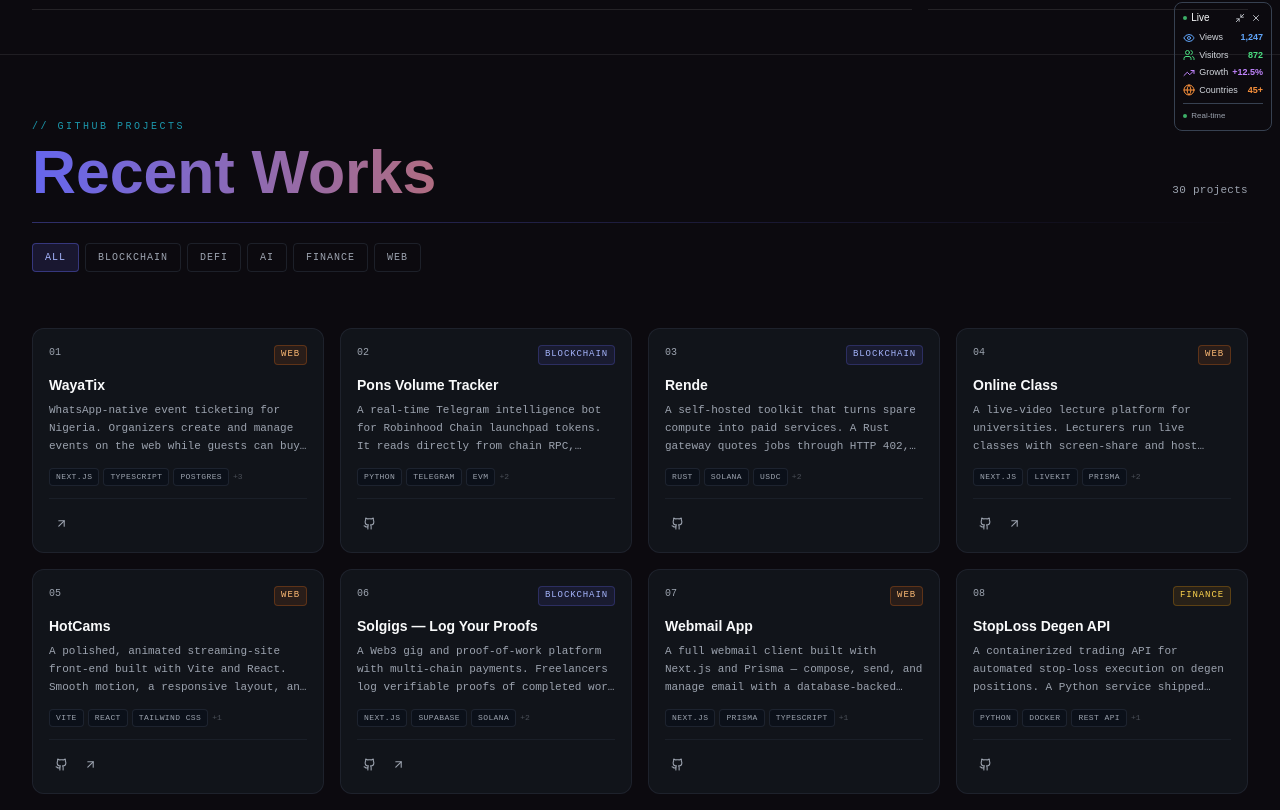
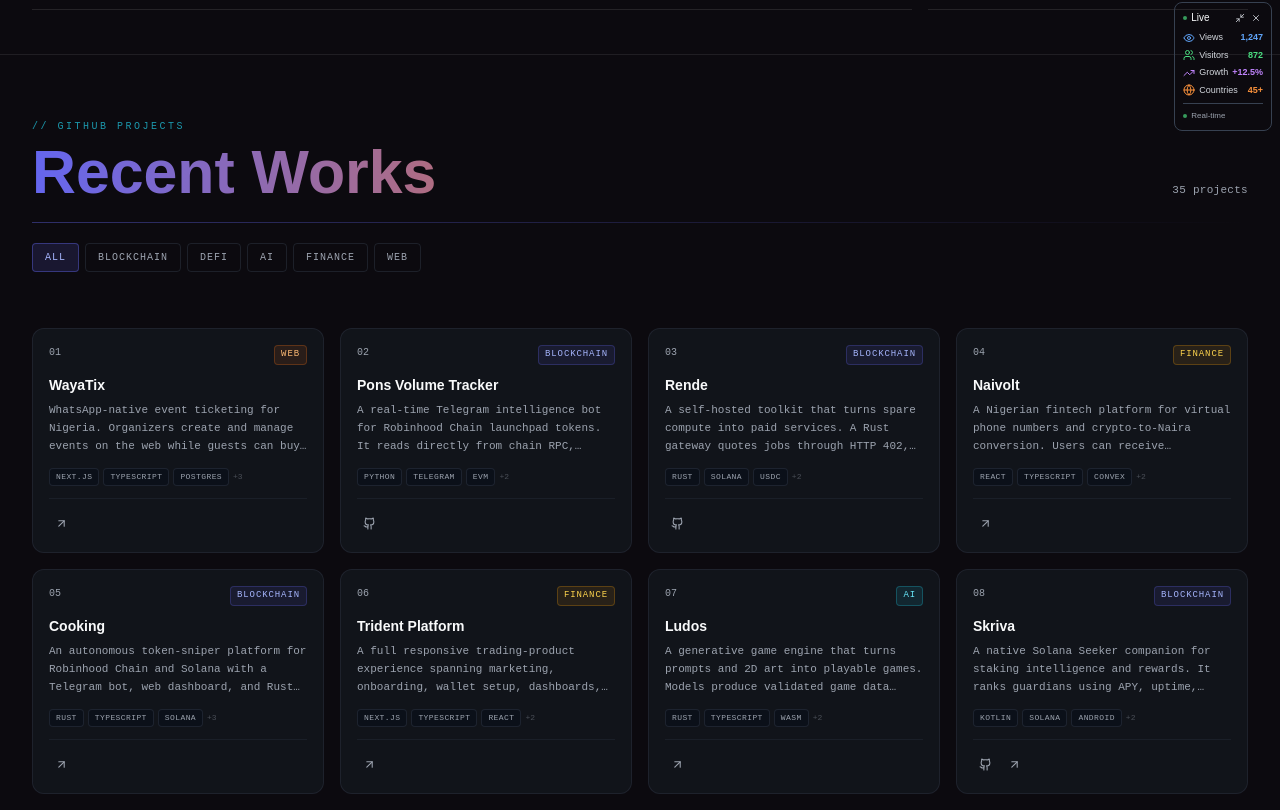
Before and after one commit to Dipraise1/PORTFOLIO2, a React (Vite) app: page / in a window 1280 px wide. Shown: the part 661-1471 px from the top of the page. Built offline with nearby package versions, Linux system fonts and the light colour scheme.

Commit message:
Add featured Vercel deployments to portfolio

```diff
--- a/src/data/projects.jsx
+++ b/src/data/projects.jsx
@@ -1,4 +1,4 @@
-import { Database, LineChart, Activity, BarChart, Terminal, Coffee, Layers, Bot, Wallet, Brain, Search, Rocket, Video, ShieldCheck, Mail, TrendingDown, Globe, Coins, ShoppingBag, Zap, Plane, Ticket, Radar, Cpu } from 'lucide-react';
+import { Database, LineChart, Activity, BarChart, Terminal, Coffee, Layers, Bot, Wallet, Brain, Search, Rocket, Video, ShieldCheck, Mail, TrendingDown, Globe, Coins, ShoppingBag, Zap, Plane, Ticket, Radar, Cpu, Gamepad2, Smartphone } from 'lucide-react';
 
 export const projects = [
   {
@@ -41,6 +41,76 @@
     category: 'blockchain',
     stats: {
       features: 'Receive-only custody, paid compute, local hardware adapters'
+    }
+  },
+  {
+    id: 33,
+    title: 'Naivolt',
+    description:
+      'A Nigerian fintech platform for virtual phone numbers and crypto-to-Naira conversion. Users can receive verification codes for popular apps, fund a wallet, track orders, and withdraw Naira to local bank accounts.',
+    icon: <Coins className="w-10 h-10 text-lime-400" />,
+    tech: ['React', 'TypeScript', 'Convex', 'Fintech', 'Virtual Numbers'],
+    githubLink: '',
+    liveLink: 'https://naivolt-website-murex.vercel.app',
+    category: 'finance',
+    stats: {
+      features: 'Virtual numbers, crypto conversion, Naira withdrawals'
+    }
+  },
+  {
+    id: 34,
+    title: 'Cooking',
+    description:
+      'An autonomous token-sniper platform for Robinhood Chain and Solana with a Telegram bot, web dashboard, and Rust execution engine. It screens launches, proposes trades, manages encrypted wallets, and protects positions with an emergency guardian.',
+    icon: <Bot className="w-10 h-10 text-orange-400" />,
+    tech: ['Rust', 'TypeScript', 'Solana', 'Telegram', 'Next.js', 'Redis'],
+    githubLink: '',
+    liveLink: 'https://cookingbot.si',
+    category: 'blockchain',
+    stats: {
+      features: 'Launch detection, trade screening, guardian risk controls'
+    }
+  },
+  {
+    id: 35,
+    title: 'Trident Platform',
+    description:
+      'A full responsive trading-product experience spanning marketing, onboarding, wallet setup, dashboards, swaps, staking, governance, analytics, security, and transaction history—rebuilt precisely from a detailed product design.',
+    icon: <BarChart className="w-10 h-10 text-blue-400" />,
+    tech: ['Next.js', 'TypeScript', 'React', 'Tailwind CSS', 'Product UI'],
+    githubLink: '',
+    liveLink: 'https://trident-platform.vercel.app',
+    category: 'finance',
+    stats: {
+      features: 'Trading UI, staking, swaps, governance, responsive app'
+    }
+  },
+  {
+    id: 36,
+    title: 'Ludos',
+    description:
+      'A generative game engine that turns prompts and 2D art into playable games. Models produce validated game data rather than code, while a deterministic Rust and TypeScript runtime enables reproducible generation and automated headless playtesting.',
+    icon: <Gamepad2 className="w-10 h-10 text-fuchsia-400" />,
+    tech: ['Rust', 'TypeScript', 'WASM', 'Generative AI', 'Game Engine'],
+    githubLink: '',
+    liveLink: 'https://ludos-alpha.vercel.app',
+    category: 'ai',
+    stats: {
+      features: 'Prompt-to-game, deterministic runtime, automated playtesting'
+    }
+  },
+  {
+    id: 37,
+    title: 'Skriva',
+    description:
+      'A native Solana Seeker companion for staking intelligence and rewards. It ranks guardians using APY, uptime, commission, and skip rate, reads wallet positions directly from Solana, and delivers reward notifications without taking custody.',
+    icon: <Smartphone className="w-10 h-10 text-violet-400" />,
+    tech: ['Kotlin', 'Solana', 'Android', 'Seed Vault', 'Next.js'],
+    githubLink: 'https://github.com/Dipraise1/skriva',
+    liveLink: 'https://www.skriva.space',
+    category: 'blockchain',
+    stats: {
+      features: 'Seeker-native, guardian ranking, staking rewards'
     }
   },
   {
```
